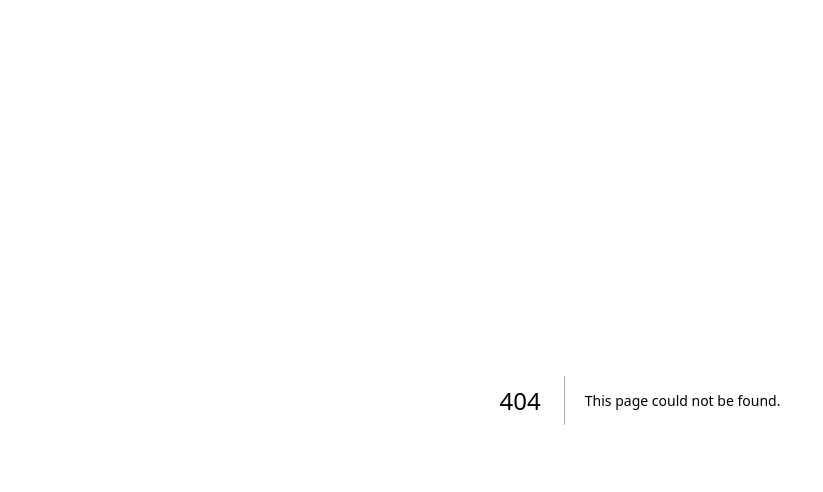
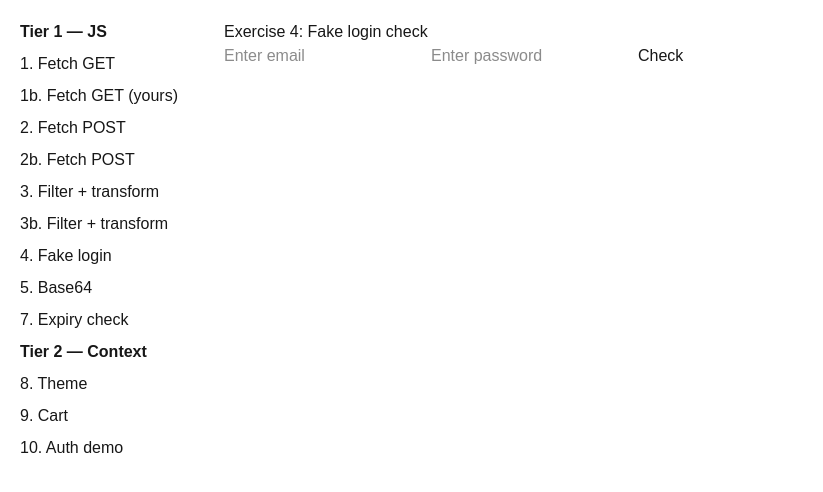
Before and after one commit to Prasidd/progress, a Next.js app: page /practice/tier-1-js/fake-login in a window 1280 px wide. Before the commit this address had no page. Shown: the top 492 px of the page, without its empty margins (0-823 px from the left). Built offline with nearby package versions, Linux system fonts and the light colour scheme.

Commit message:
login validation

```diff
--- /dev/null
+++ b/app/practice/tier-1-js/fake-login/page.tsx
@@ -0,0 +1,31 @@
+"use client";
+
+import { useState } from "react";
+
+const fakeUsers = [
+  { email: "a@test.com", password: "1234" },
+  { email: "b@test.com", password: "abcd" },
+];
+
+function checkLogin(email:string, password:string){
+    return fakeUsers.some(u=> u.email === email && u.password === password)
+}
+
+export default function FakeLoginPage() {
+    const [email, setEmail] = useState('');
+    const [password, setPassword] = useState('');
+    const [result, setResult] = useState<string | null>(null);
+
+    return(
+        <div>
+            <h1>Exercise 4: Fake login check</h1>
+            <input value={email} onChange={e=> setEmail(e.target.value)} placeholder="Enter email"></input>
+            <input value={password} onChange={e=>setPassword(e.target.value)} placeholder="Enter password" />
+
+            <button onClick={()=> setResult(checkLogin(email,password) ? 'valid' : 'invalid')}>Check</button>
+
+            {result && <p>{result}</p>}
+        </div>
+    )
+
+}
```
